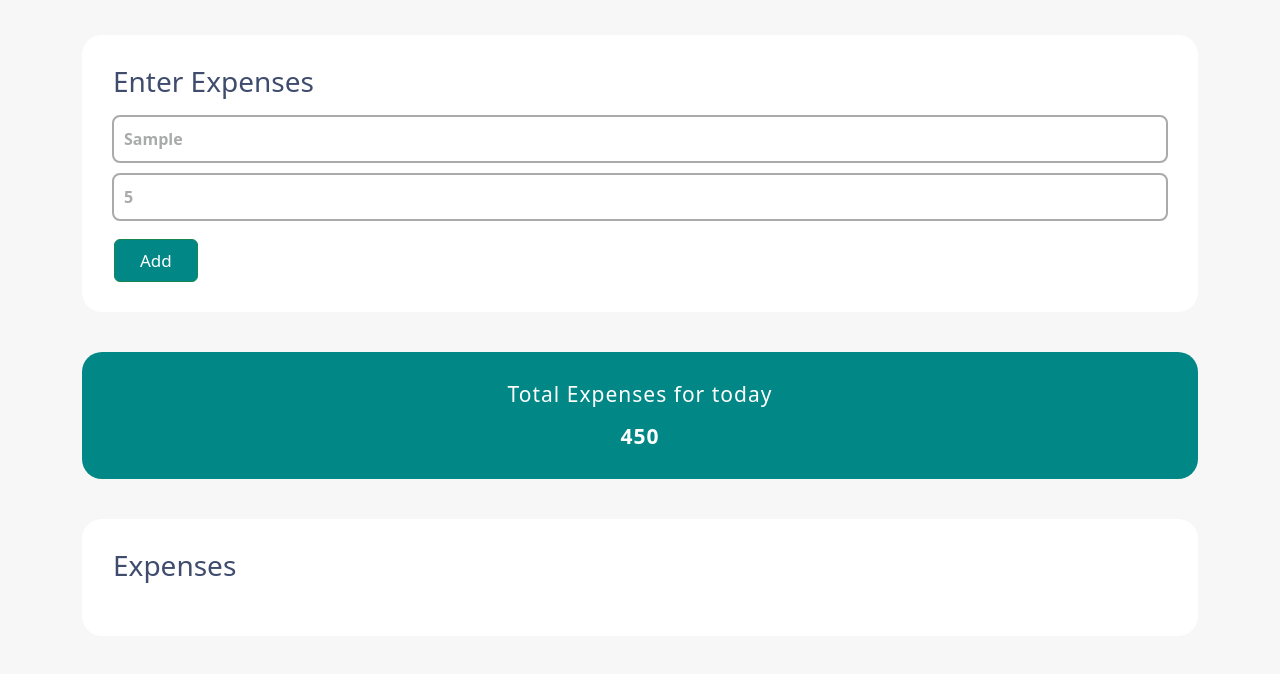
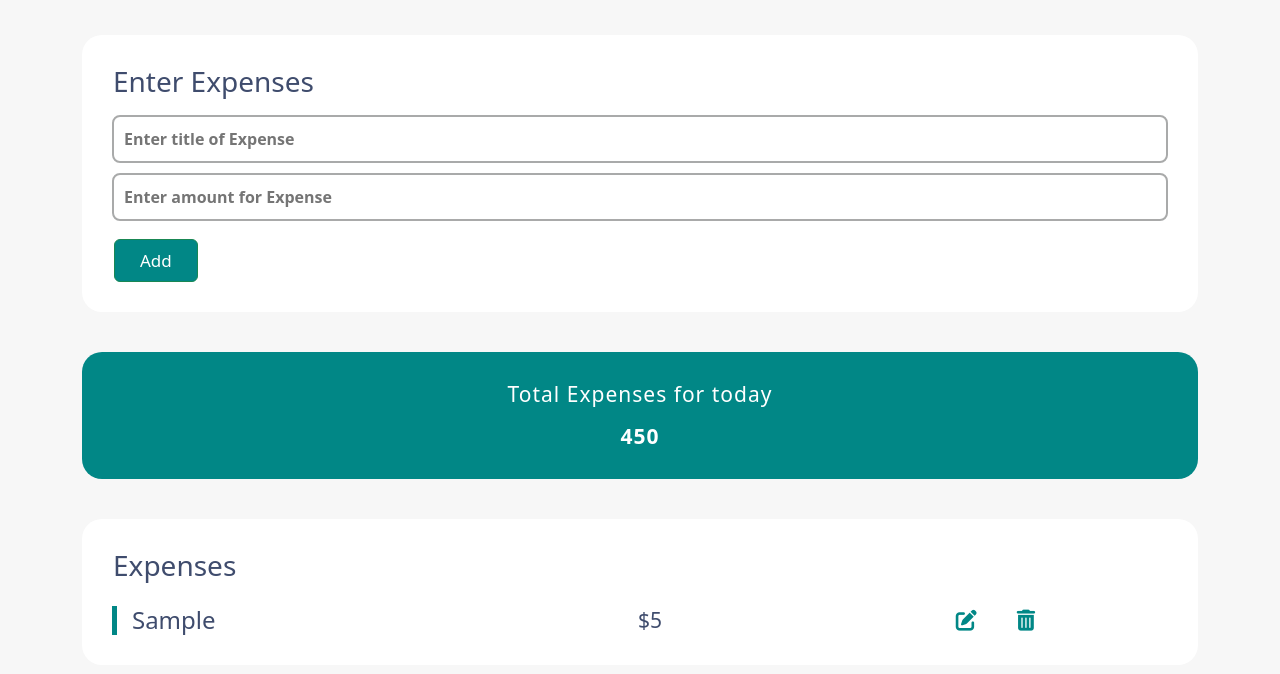
Before and after one commit to shahzaibalijamro/expense-managing-app, a plain HTML site: page index.html in a window 1280 px wide. Both pictures are taken after typing "Sample", "5" into the empty fields and a click on the button "Add". Shown: the part 76-750 px from the top of the page. Drawn offline with nearby package versions, Linux system fonts and the light colour scheme.

Commit message:
commands added

```diff
--- a/app.js
+++ b/app.js
@@ -1,46 +1,44 @@
 const form = document.querySelector('#form');
-const input1 = document.querySelector('#input1');
-const input2 = document.querySelector('#input2');
+const inputTitle = document.querySelector('.input-title');
+const inputAmount = document.querySelector('.input-amount');
 const totalAmountWrapper = document.querySelector('.total-amount-2');
 const listWrapper = document.querySelector('.list-wrapper-out');
 const expenseArr = [];
 let totalAmount;
 form.addEventListener('submit', event => {
     event.preventDefault();
-    console.log(input1.value);
-    console.log(input2.value);
-    // addExpense();
+    addExpense();
     // localStorage.setItem('localDesc',JSON.stringify(description));
     // localStorage.setItem('ls',JSON.stringify(description));
 })
 
 function addExpense() {
-    console.log(input1.value);
-    console.log(input2.value);
-    // let toNumber = Number(input2.value);
-    // expenseArr.push({
-    //     expenseName: input1.value,
-    //     expenseAmount: toNumber
-    // })
-    // input1.value= '';
-    // input2.value= '';
-    // renderExpense();
+    let toNumber = Number(inputAmount.value);
+    expenseArr.push({
+        expenseName: inputTitle.value,
+        expenseAmount: toNumber
+    })
+    inputTitle.value= '';
+    inputAmount.value= '';
+    console.log(expenseArr);
+    renderExpense();
     // totalAmountCalc();
 }
 
 function renderExpense() {
+    listWrapper.innerHTML = '';
     for (let i = 0; i < expenseArr.length; i++) {
         listWrapper.innerHTML += `
         <div class="d-flex justify-content-center list-wrapper-in w-100">
                     <div class="list-style-left">
                     </div>
-                    <div style="flex-grow: 1;" class="d-flex align-items-center">
-                        <h1 class="m-0 list-name">Food</h1>
+                    <div style="width:33%;" class="d-flex align-items-center">
+                        <h1 class="m-0 list-name">${expenseArr[i].expenseName}</h1>
                     </div>
-                    <div style="flex-grow: 1;" class="d-flex justify-content-center align-items-center">
-                        <h2 class="m-0 text-center list-price">$50</h2>
+                    <div style="width:33%;" class="d-flex justify-content-center align-items-center">
+                        <h2 class="m-0 text-center list-price">$${expenseArr[i].expenseAmount}</h2>
                     </div>
-                    <div style="flex-grow: 1;" class="d-flex justify-content-center align-items-center">
+                    <div style="width:33%;" class="d-flex justify-content-center align-items-center">
                         <div class="d-flex justify-content-center">
                             <i class="fa-solid fa-pen-to-square"></i>
                             <i class="fa-solid fa-trash-can"></i>
@@ -49,6 +47,14 @@ function renderExpense() {
                 </div>
         `
     }
+    const editBtn = document.querySelectorAll('.fa-pen-to-square');
+    editBtn.forEach((item,index)=>{
+        item.addEventListener('click',()=>{
+            const edited = prompt('Edit Amount!', expenseArr[index].expenseAmount);
+            expenseArr[index].expenseAmount = edited;
+            renderExpense();
+        })
+    })
 }
 
 function editExpense(index) {
--- a/index.html
+++ b/index.html
@@ -32,8 +32,8 @@
         <div class="bg-white animate__animated animate__fadeInUp input-wrapper">
             <h3 style="margin-left: 1px;color: #3f4c6d;" class="text-start mb-3">Enter Expenses</h3>
             <form id="form">
-                <input id="#input1" class="input input-title" type="text" placeholder="Enter title of Expense" required>
-                <input id="#input2" class="input input-amount" type="number" placeholder="Enter amount for Expense" required>
+                <input class="input input-title" type="text" placeholder="Enter title of Expense" required>
+                <input class="input input-amount" type="number" placeholder="Enter amount for Expense" required>
                 <button class="btn btn-success mt-2" type="submit">Add</button>
             </form>
         </div>
@@ -80,7 +80,7 @@
             </div>
         </div>
     </div>
-    <script src="app.js"></script>
+    <script src="app.js" type="module"></script>
     <script src="https://kit.fontawesome.com/e686848577.js" crossorigin="anonymous"></script>
     <script src="https://cdn.jsdelivr.net/npm/bootstrap@5.3.3/dist/js/bootstrap.bundle.min.js"
         integrity="sha384-YvpcrYf0tY3lHB60NNkmXc5s9fDVZLESaAA55NDzOxhy9GkcIdslK1eN7N6jIeHz"
```
